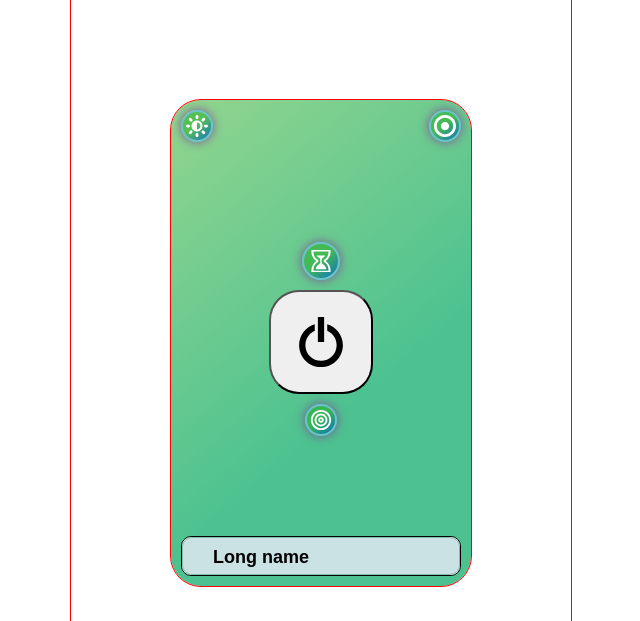
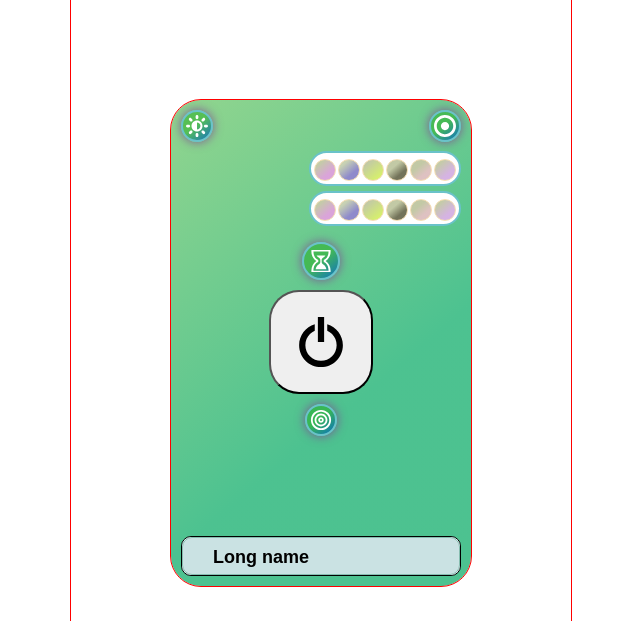
Before and after one commit to YaroslavRebrina/meditationTest, a website built with Parcel: page src/index.html in a window 1280 px wide. Both pictures are taken after a click on the button 764 px from the left and 126 px from the top of the page. Shown: the top 621 px of the page, without its empty margins (319-959 px from the left). Built offline with nearby package versions, Linux system fonts and the light colour scheme; a web font is replaced by a local one.

Commit message:
color palette

```diff
--- a/src/index.js
+++ b/src/index.js
@@ -1 +1,2 @@
-import './_swiper';
+import './js/_swiper';
+import './js/theme_coloring/index';
--- /dev/null
+++ b/src/js/theme_coloring/index.js
@@ -0,0 +1,27 @@
+const refs = {
+  colorsBtnEl: document.querySelector('.button__color'),
+  containerEl: document.querySelector('.container'),
+  colorsListEl: document.querySelector('.theme__list'),
+  //   sessionBtnPallete: document.querySelector('.theme__session-palette'),
+  //   bgcPallete: document.querySelector('.theme__bgc-palette'),
+};
+
+const { colorsBtnEl, colorsListEl, containerEl } = refs;
+
+colorsBtnEl.addEventListener('click', palleteOpen);
+
+function palleteOpen() {
+  colorsListEl.style.transform = 'translateX(-160px)';
+
+  containerEl.addEventListener('click', palleteClose);
+}
+
+// function palleteClose(event) {
+//   if (
+//     !event.target.nodeName === 'BUTTON' ||
+//     !event.target.classList.contains('.theme__list')
+//   ) {
+//     colorsListEl.style.transform = 'translateX(160px)';
+//     return containerEl.removeEventListener('click', palleteClose);
+//   }
+// }
--- a/src/partials/firts.html
+++ b/src/partials/firts.html
@@ -14,11 +14,88 @@
         </svg>
       </button>
       <ul class="theme__list">
-        <li class="theme__session">11111111</li>
-        <li class="theme__bgc">22222222</li>
+        <li class="theme__session">
+          <ul class="theme__session-palette">
+            <li class="session-palette__item">
+              <button
+                class="session-palette__button session-palette__button--pink"
+                type="button"
+              ></button>
+            </li>
+            <li class="session-palette__item">
+              <button
+                class="session-palette__button session-palette__button--blue"
+                type="button"
+              ></button>
+            </li>
+            <li class="session-palette__item">
+              <button
+                class="session-palette__button session-palette__button--yellow"
+                type="button"
+              ></button>
+            </li>
+            <li class="session-palette__item">
+              <button
+                class="session-palette__button session-palette__button--brown"
+                type="button"
+              ></button>
+            </li>
+            <li class="session-palette__item">
+              <button
+                class="session-palette__button session-palette__button--white"
+                type="button"
+              ></button>
+            </li>
+            <li class="session-palette__item">
+              <button
+                class="session-palette__button session-palette__button--purple"
+                type="button"
+              ></button>
+            </li>
+          </ul>
+        </li>
+        <li class="theme__bgc">
+          <ul class="theme__bgc-palette">
+            <li class="bgc-palette__item">
+              <button
+                class="bgc-palette__button bgc-palette__button--pink"
+                type="button"
+              ></button>
+            </li>
+            <li class="bgc-palette__item">
+              <button
+                class="bgc-palette__button bgc-palette__button--blue"
+                type="button"
+              ></button>
+            </li>
+            <li class="bgc-palette__item">
+              <button
+                class="bgc-palette__button bgc-palette__button--yellow"
+                type="button"
+              ></button>
+            </li>
+            <li class="bgc-palette__item">
+              <button
+                class="bgc-palette__button bgc-palette__button--brown"
+                type="button"
+              ></button>
+            </li>
+            <li class="bgc-palette__item">
+              <button
+                class="bgc-palette__button bgc-palette__button--white"
+                type="button"
+              ></button>
+            </li>
+            <li class="bgc-palette__item">
+              <button
+                class="bgc-palette__button bgc-palette__button--purple"
+                type="button"
+              ></button>
+            </li>
+          </ul>
+        </li>
       </ul>
     </div>
-
     <div class="session__wrapper">
       <button type="button" class="button button__timer">
         <svg class="icon" width="22px" height="22px">
--- a/src/sass/_first.scss
+++ b/src/sass/_first.scss
@@ -1,7 +1,8 @@
-@import './base';
-@import './buttons';
-@import './variables';
-@import './theme';
-@import './session';
-@import './music';
-@import './icons';
+@import './base/base';
+@import './base/variables';
+
+@import './partials/theme';
+@import './partials/session';
+@import './partials/music';
+@import './partials/icons';
+@import './partials/buttons';
--- a/src/sass/_theme.scss
+++ /dev/null
@@ -1,14 +0,0 @@
-.theme {
-  &__wrapper {
-    display: flex;
-    align-items: center;
-    justify-content: space-between;
-    position: relative;
-  }
-
-  &__list {
-    position: absolute;
-    right: -90px;
-    padding: 0;
-  }
-}
--- a/src/sass/_buttons.scss
+++ b/src/sass/partials/_buttons.scss
@@ -6,6 +6,7 @@
   background: var(--main-button-bg);
   box-shadow: 0px 0px 10px 1px rgba(129, 69, 149, 0.75);
   transition: box-shadow 250ms cubic-bezier(0.165, 0.84, 0.44, 1);
+
   &:active {
     box-shadow: 0px 0px 10px 4px rgba(75, 55, 75, 0.75);
   }
--- /dev/null
+++ b/src/sass/partials/_theme.scss
@@ -0,0 +1,156 @@
+// extends
+.palette {
+  display: flex;
+  align-items: center;
+  background-color: #fff;
+  padding: 0;
+  border-radius: 20px;
+  padding: 3px;
+  gap: 2px;
+}
+
+.pink {
+  background: linear-gradient(
+    140deg,
+    rgba(184, 192, 150, 0.8268557422969187) 20%,
+    rgba(209, 141, 208, 0.8016456582633054) 68%
+  );
+}
+
+.blue {
+  background: linear-gradient(
+    140deg,
+    rgba(178, 192, 150, 0.7232142857142857) 22%,
+    rgba(126, 121, 196, 0.8744747899159664) 67%
+  );
+}
+
+.yellow {
+  background: linear-gradient(
+    140deg,
+    rgba(184, 192, 150, 0.8548669467787114) 17%,
+    rgba(190, 231, 19, 0.6251750700280112) 84%
+  );
+}
+
+.brown {
+  background: linear-gradient(
+    140deg,
+    rgba(184, 192, 150, 0.8548669467787114) 34%,
+    rgba(96, 96, 67, 0.8800770308123249) 69%
+  );
+}
+
+.white {
+  background: linear-gradient(
+    140deg,
+    rgba(184, 192, 150, 0.8548669467787114) 34%,
+    rgba(214, 178, 178, 0.8016456582633054) 69%
+  );
+}
+
+.purple {
+  background: linear-gradient(
+    140deg,
+    rgba(184, 192, 150, 0.8268557422969187) 20%,
+    rgba(203, 160, 219, 0.8016456582633054) 68%
+  );
+}
+// main
+.theme {
+  &__wrapper {
+    display: flex;
+    align-items: center;
+    justify-content: space-between;
+    position: relative;
+  }
+
+  &__list {
+    position: absolute;
+    top: 25px;
+    right: -160px;
+    padding: 0;
+
+    transition: transform 250ms cubic-bezier(0.175, 0.885, 0.32, 1.275);
+  }
+
+  &__session-palette {
+    @extend .palette;
+
+    border: 2px var(--main-button-border) solid;
+    margin-bottom: 5px;
+  }
+  &__bgc-palette {
+    @extend .palette;
+    border: 2px var(--main-button-border) solid;
+  }
+}
+
+.session-palette__button {
+  border: 1px wheat solid;
+  border-radius: 50%;
+
+  &:active {
+    box-shadow: 0px 0px 3px 0px rgba(75, 55, 75, 0.75);
+  }
+
+  padding: 10px;
+
+  &--pink {
+    @extend .pink;
+  }
+
+  &--blue {
+    @extend .blue;
+  }
+
+  &--yellow {
+    @extend .yellow;
+  }
+
+  &--brown {
+    @extend .brown;
+  }
+
+  &--white {
+    @extend .white;
+  }
+
+  &--purple {
+    @extend .purple;
+  }
+}
+
+.bgc-palette__button {
+  border: 1px wheat solid;
+  border-radius: 50%;
+
+  padding: 10px;
+
+  &:active {
+    box-shadow: 0px 0px 3px 0px rgba(75, 55, 75, 0.75);
+  }
+  &--pink {
+    @extend .pink;
+  }
+
+  &--blue {
+    @extend .blue;
+  }
+
+  &--yellow {
+    @extend .yellow;
+  }
+
+  &--brown {
+    @extend .brown;
+  }
+
+  &--white {
+    @extend .white;
+  }
+
+  &--purple {
+    @extend .purple;
+  }
+}
```
Also changed, not shown: src/js/_swiper.js (renamed from src/_swiper.js), src/sass/base/_base.scss (renamed from src/sass/_base.scss), src/sass/base/_variables.scss (renamed from src/sass/_variables.scss), src/sass/partials/_icons.scss (renamed from src/sass/_icons.scss), src/sass/partials/_music.scss (renamed from src/sass/_music.scss), src/sass/partials/_session.scss (renamed from src/sass/_session.scss).
